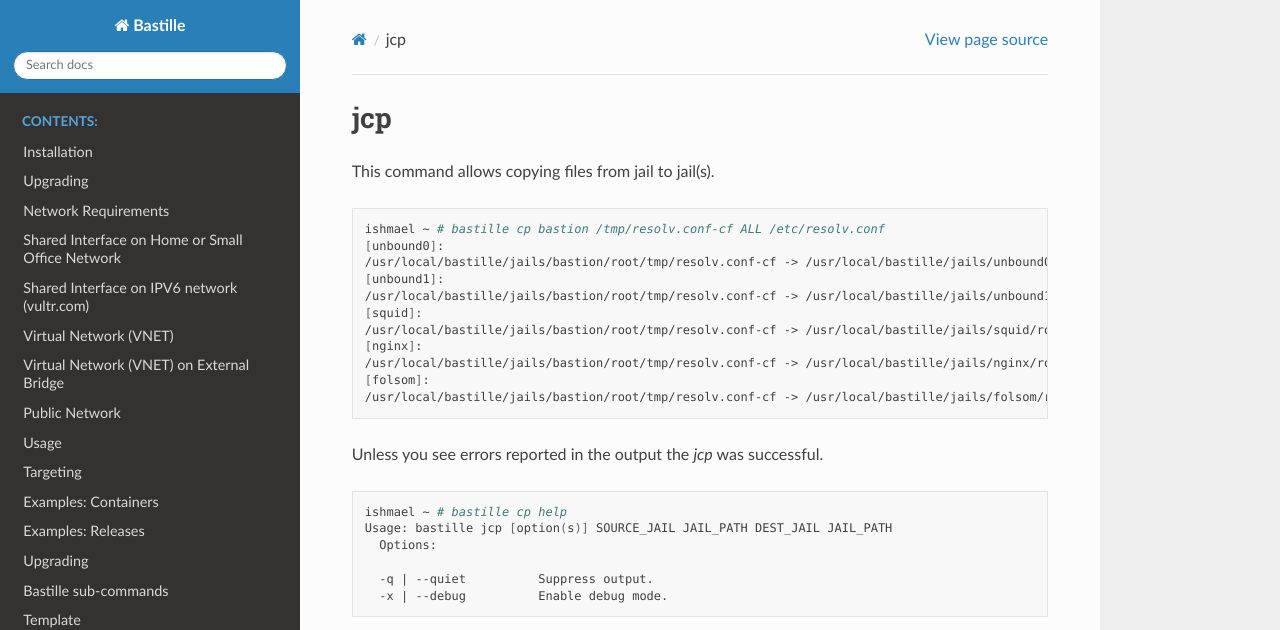
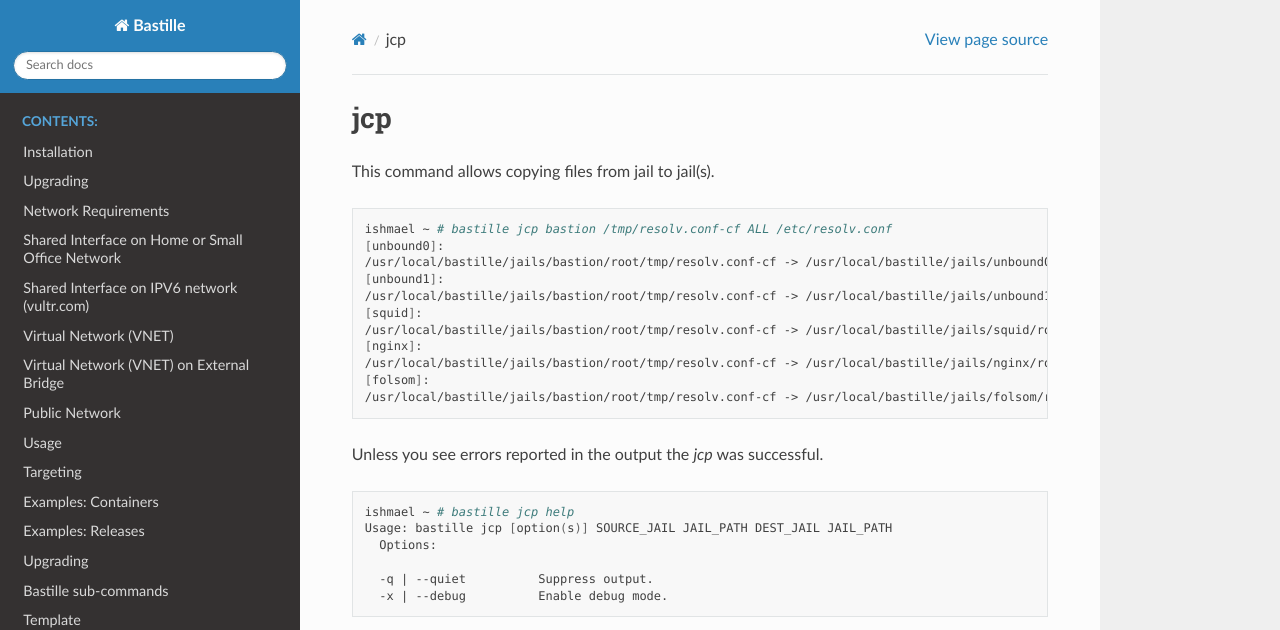
Before and after one commit to BastilleBSD/bastille, a Sphinx documentation site: the page built from docs/chapters/subcommands/jcp.rst, in a window 1280 px wide. Shown: the top 630 px of the page. Built offline with Sphinx 7.4.7 and the Read the Docs theme 3.1.0, drawn with Linux system fonts in a browser that asks for light colours; pages that are not in the unit, such as notebooks, are missing from menus.

Commit message:
docs: Typo in jcp

```diff
--- a/docs/chapters/subcommands/jcp.rst
+++ b/docs/chapters/subcommands/jcp.rst
@@ -6,7 +6,7 @@ This command allows copying files from jail to jail(s).
 
 .. code-block:: shell
 
-  ishmael ~ # bastille cp bastion /tmp/resolv.conf-cf ALL /etc/resolv.conf
+  ishmael ~ # bastille jcp bastion /tmp/resolv.conf-cf ALL /etc/resolv.conf
   [unbound0]:
   /usr/local/bastille/jails/bastion/root/tmp/resolv.conf-cf -> /usr/local/bastille/jails/unbound0/root/etc/resolv.conf
   [unbound1]:
@@ -22,7 +22,7 @@ Unless you see errors reported in the output the `jcp` was successful.
 
 .. code-block:: shell
 
-  ishmael ~ # bastille cp help
+  ishmael ~ # bastille jcp help
   Usage: bastille jcp [option(s)] SOURCE_JAIL JAIL_PATH DEST_JAIL JAIL_PATH
     Options:
 
```
